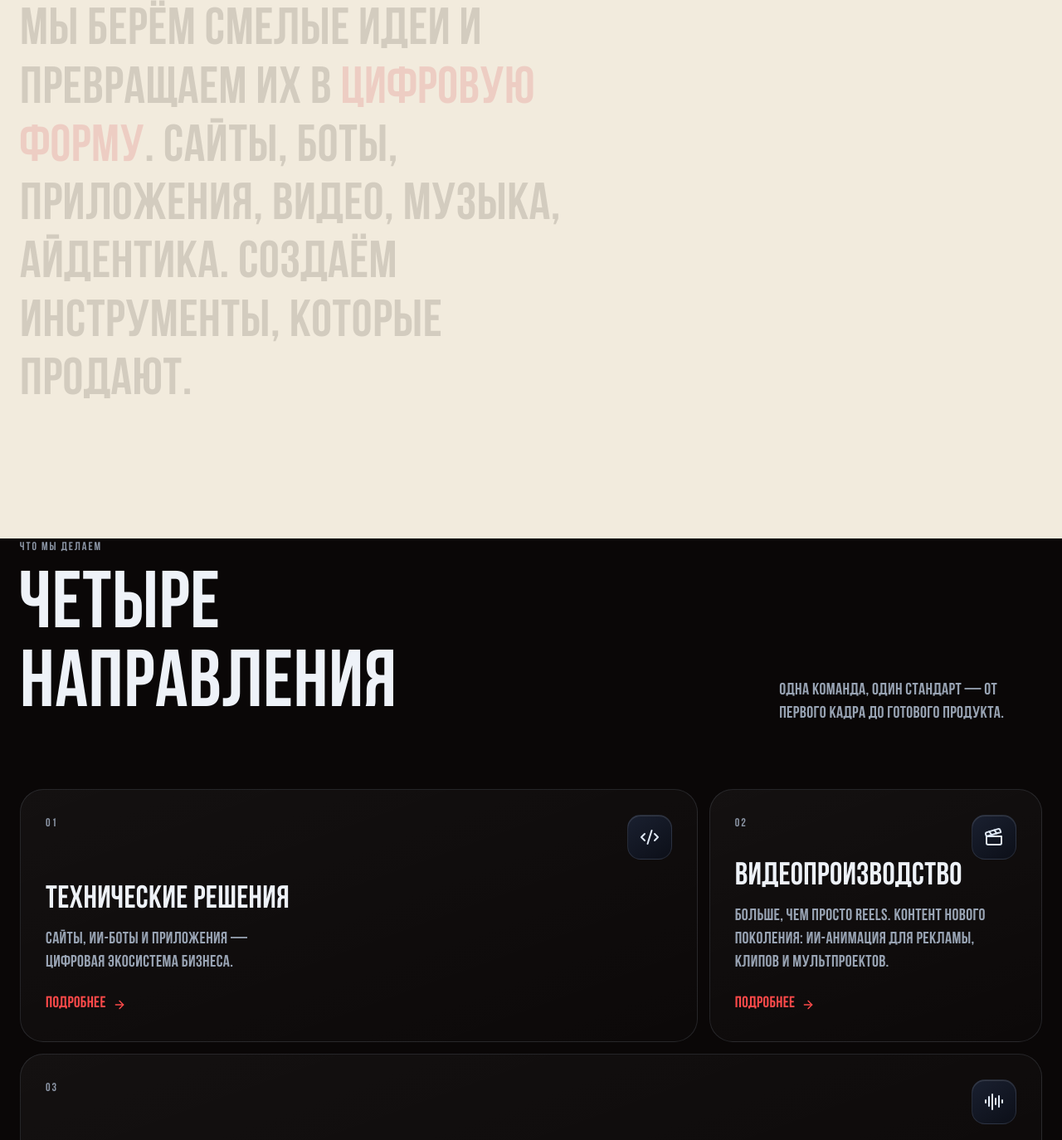
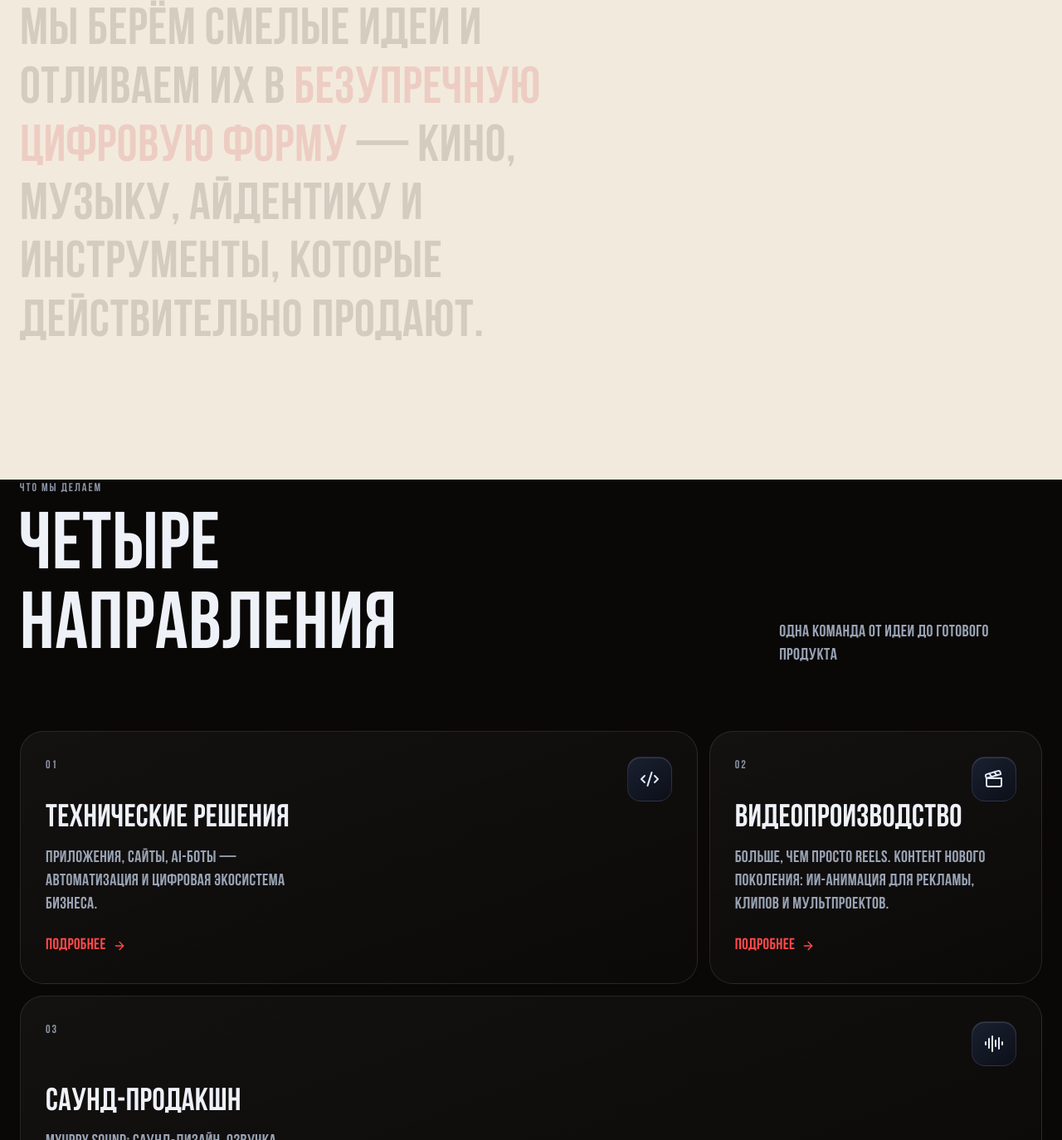
Before and after one commit to monteton/myuppycom, a plain HTML site: page index.html in a window 1280 px wide. Shown: the part 1181-2555 px from the top of the page at 83% size. Drawn offline with nearby package versions, Linux system fonts and the light colour scheme.

Commit message:
Update homepage copy: hero line, manifesto, services subtitle and tech card
Co-Authored-By: Claude Sonnet 5.5 <noreply@anthropic.com>

```diff
--- a/index.html
+++ b/index.html
@@ -49,7 +49,7 @@
     <h1 class="sr-only">MYUPPY</h1>
     <div class="logo-stage"><video id="logo-vid" muted loop playsinline autoplay preload="auto" poster="images/logo-poster.png" aria-label="MYUPPY"></video></div>
     <div class="hero-row">
-      <p data-en="We make video, sound and software — and ship our own products.">Делаем видео, звук и софт — и выпускаем собственные продукты.</p>
+      <p data-en="Building products and the technical solutions to promote them.">Создание продуктов и технических решений для их продвижения</p>
       <div class="hero-cta">
         <a class="btn solid" href="polako.html"><span data-en="Polako RAW — new">Polako RAW — новинка</span></a>
         <a class="btn glass" href="#services"><span data-en="Our work">Наши работы</span></a>
@@ -66,19 +66,19 @@
 <!-- MANIFESTO -->
 <section class="sec light"><div class="wrap">
   <span class="mono rv" data-en="Manifesto">Манифест</span>
-  <p class="mani" style="margin-top:22px" data-en="We take bold ideas and turn them into <em>digital form</em>. Websites, bots, apps, video, music, identity. We build tools that sell.">Мы берём смелые идеи и превращаем их в <em>цифровую форму</em>. Сайты, боты, приложения, видео, музыка, айдентика. Создаём инструменты, которые продают.</p>
+  <p class="mani" style="margin-top:22px" data-en="We take bold ideas and pour them into <em>flawless digital form</em> — film, music, identity and tools that really sell.">Мы берём смелые идеи и отливаем их в <em>безупречную цифровую форму</em> — кино, музыку, айдентику и инструменты, которые действительно продают.</p>
 </div></section>
 
 <!-- SERVICES -->
 <section class="sec" id="services" style="padding-top:0"><div class="wrap">
   <div class="sec-h">
     <div><span class="mono rv" data-en="What we do">Что мы делаем</span><h2 class="rv" data-en="Four ways to make it real">Четыре направления</h2></div>
-    <p class="rv" style="max-width:40ch;color:#98a3b3" data-en="One team, one standard — from the first frame to the shipped product.">Одна команда, один стандарт — от первого кадра до готового продукта.</p>
+    <p class="rv" style="max-width:40ch;color:#98a3b3" data-en="One team, from idea to finished product.">Одна команда от идеи до готового продукта</p>
   </div>
   <div class="bento">
     <a href="tech.html" class="card c-a rv">
       <div class="top"><span class="n">01</span><div class="ic"><i data-lucide="code-2"></i></div></div>
-      <div><h3 data-en="Technical solutions">Технические решения</h3><p data-en="Websites, AI bots and apps — your digital ecosystem.">Сайты, ИИ-боты и приложения — цифровая экосистема бизнеса.</p><span class="go"><span data-en="Explore">Подробнее</span><i data-lucide="arrow-right"></i></span></div>
+      <div><h3 data-en="Technical solutions">Технические решения</h3><p data-en="Apps, websites, AI bots — automation and your business's digital ecosystem.">Приложения, сайты, AI-боты — автоматизация и цифровая экосистема бизнеса.</p><span class="go"><span data-en="Explore">Подробнее</span><i data-lucide="arrow-right"></i></span></div>
     </a>
     <a href="video.html" class="card c-c rv">
       <div class="top"><span class="n">02</span><div class="ic"><i data-lucide="clapperboard"></i></div></div>
```
